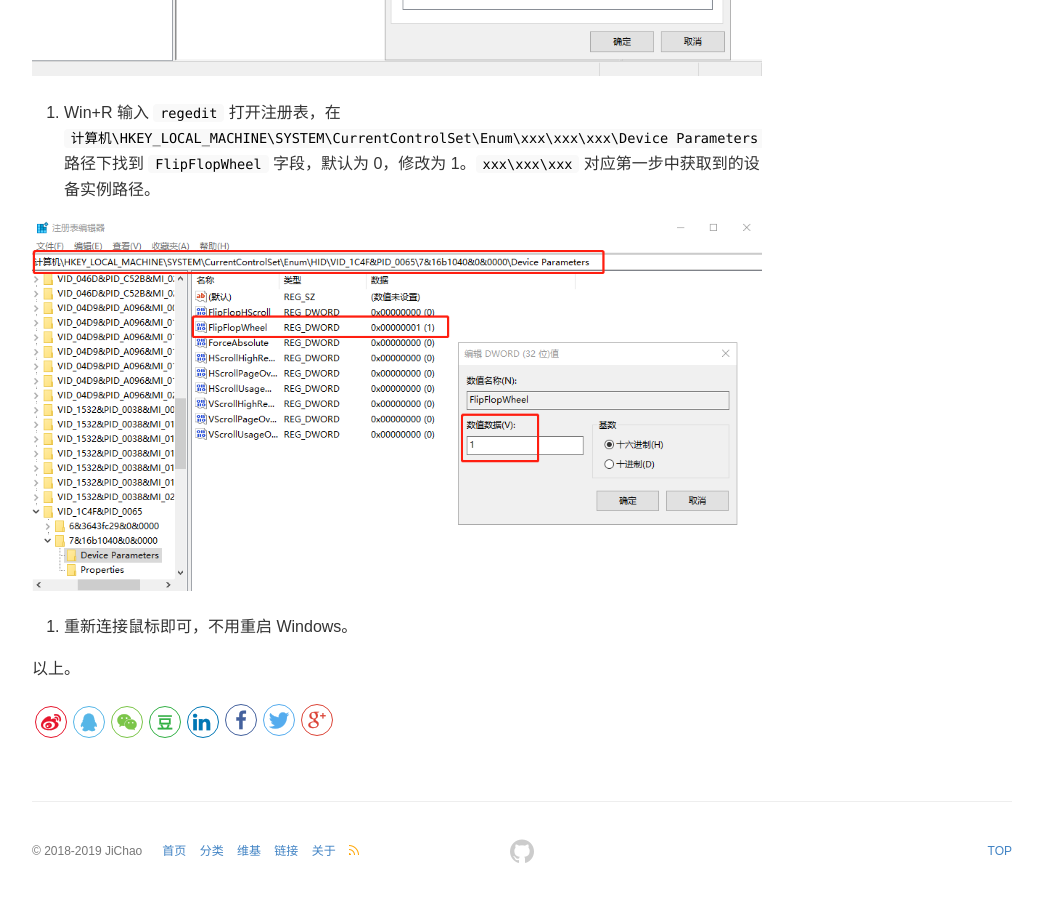
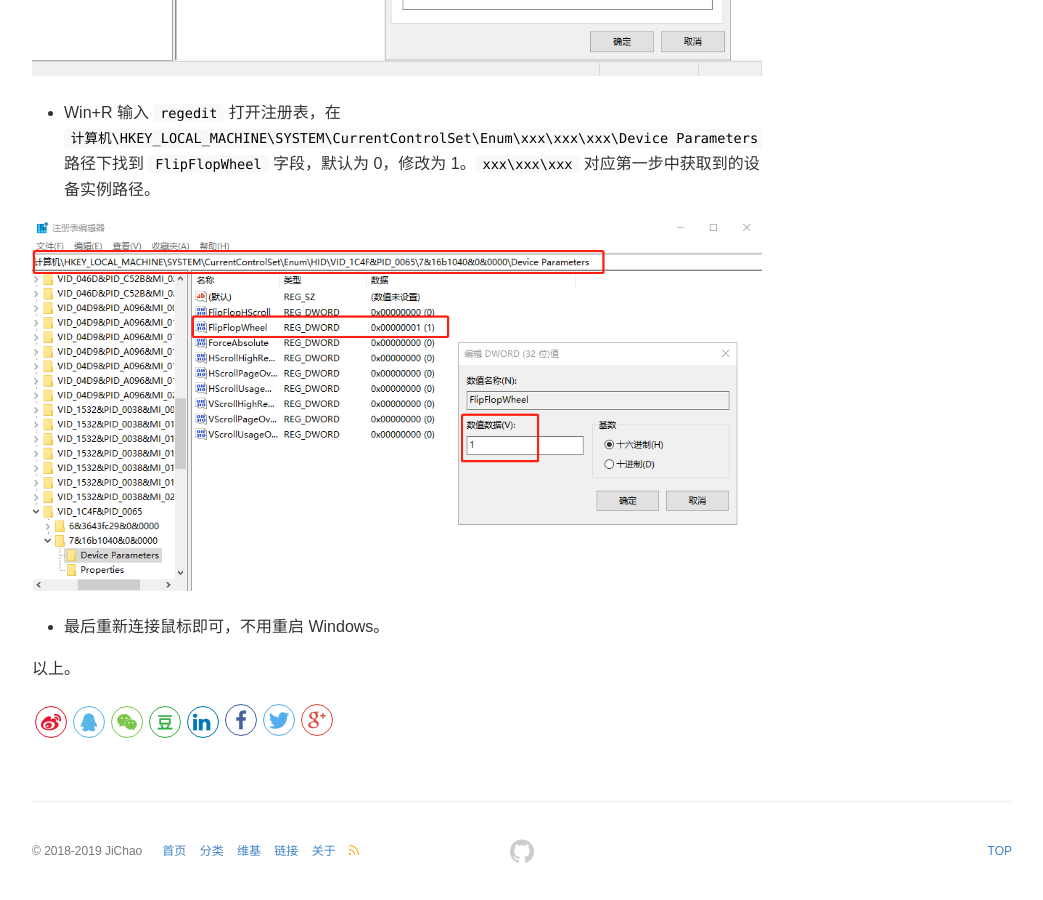
Before and after one commit to iamjichao/iamjichao.github.io, a Jekyll site: the page built from _posts/2019-04-06-windows-mouse-wheel.md, in a window 1280 px wide and 900 px high, scrolled down 828 px. Shown: the whole window, without its empty margins (118-1161 px from the left). Built offline with Jekyll 4.4.1, drawn with Linux system fonts in a browser that asks for light colours; comment, search, counter and statistics services are not loaded.

Commit message:
Update posts

```diff
--- a/_posts/2019-04-06-windows-mouse-wheel.md
+++ b/_posts/2019-04-06-windows-mouse-wheel.md
@@ -8,14 +8,14 @@
 
 由于在平时生活和学习中使用的 Mac，工作中使用的 Windows，而两者鼠标滚轮的方向刚好相反，会造成一些不便，所以就把 Windows 的鼠标设置成了 Mac 模式。以下以 Windows10 为例，记录一下设置步骤。
 
-1. 首先按以下顺序获取到需要设置的鼠标的设备实力路径：计算机→右键→管理→系统工具→设备管理器→鼠标和其他指针设备→打开鼠标的属性→详细信息→属性→设备实例路径。
+- 首先按以下顺序获取到需要设置的鼠标的设备实力路径：计算机→右键→管理→系统工具→设备管理器→鼠标和其他指针设备→打开鼠标的属性→详细信息→属性→设备实例路径。
 
 ![image](https://iamjichao.net/images/posts/windows-mouse-1.png)
 
-2. Win+R 输入 `regedit` 打开注册表，在 `计算机\HKEY_LOCAL_MACHINE\SYSTEM\CurrentControlSet\Enum\xxx\xxx\xxx\Device Parameters` 路径下找到 `FlipFlopWheel` 字段，默认为 0，修改为 1。`xxx\xxx\xxx` 对应第一步中获取到的设备实例路径。
+- Win+R 输入 `regedit` 打开注册表，在 `计算机\HKEY_LOCAL_MACHINE\SYSTEM\CurrentControlSet\Enum\xxx\xxx\xxx\Device Parameters` 路径下找到 `FlipFlopWheel` 字段，默认为 0，修改为 1。`xxx\xxx\xxx` 对应第一步中获取到的设备实例路径。
 
 ![image](https://iamjichao.net/images/posts/windows-mouse-2.png)
 
-3. 重新连接鼠标即可，不用重启 Windows。
+- 最后重新连接鼠标即可，不用重启 Windows。
 
 以上。
```
